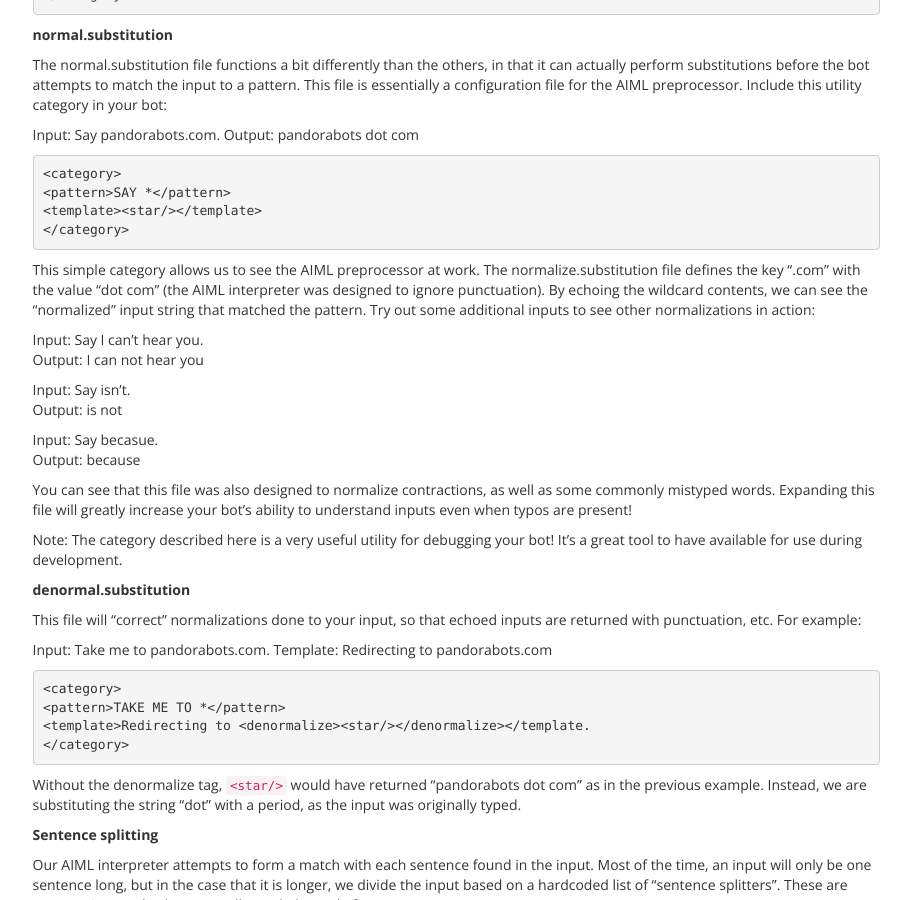
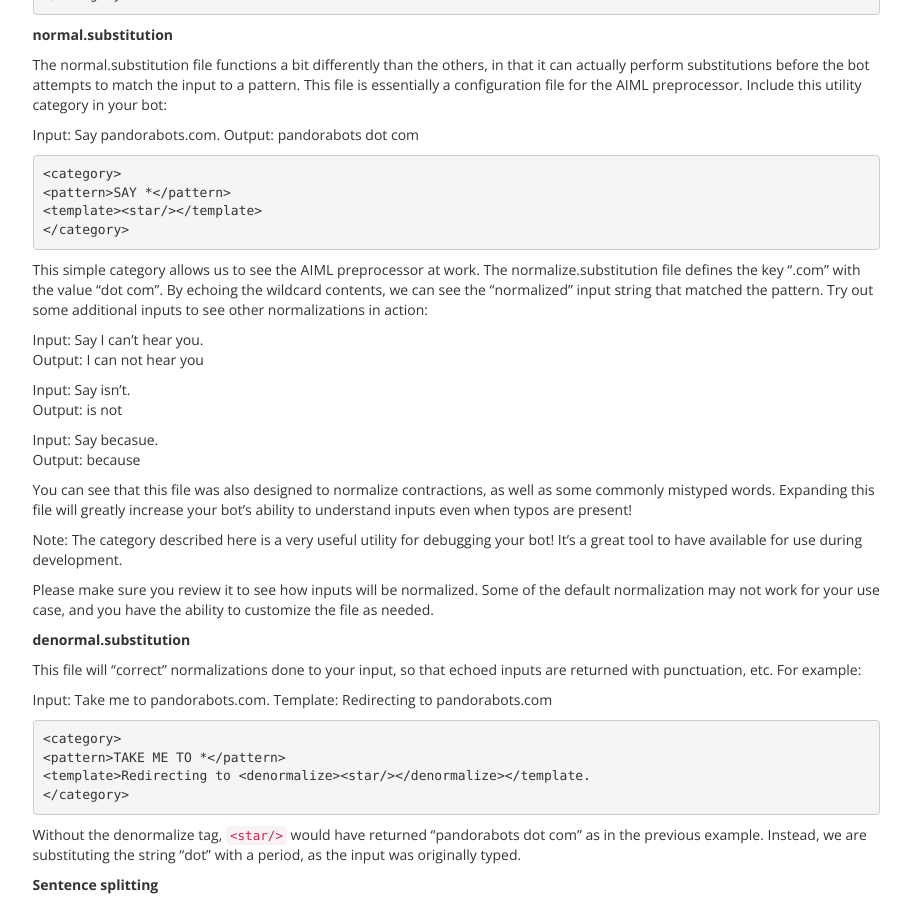
Before and after one commit to pandorabots/pandorabots.github.io, a Jekyll site: the page built from _tutorials/substitutions-and-sentence-splitting.md, in a window 1280 px wide and 900 px high, scrolled down 1268 px. Shown: the whole window, without its empty margins (330-1241 px from the left). Built offline with Jekyll 4.4.1, drawn with Linux system fonts in a browser that asks for light colours.

Commit message:
typo update

```diff
--- a/_tutorials/substitutions-and-sentence-splitting.md
+++ b/_tutorials/substitutions-and-sentence-splitting.md
@@ -70,7 +70,7 @@ Output: pandorabots dot com
     <template><star/></template>
     </category>
 
-This simple category allows us to see the AIML preprocessor at work. The normalize.substitution file defines the key ".com" with the value "dot com" (the AIML interpreter was designed to ignore punctuation). By echoing the wildcard contents, we can see the "normalized" input string that matched the pattern. Try out some additional inputs to see other normalizations in action:
+This simple category allows us to see the AIML preprocessor at work. The normalize.substitution file defines the key ".com" with the value "dot com". By echoing the wildcard contents, we can see the "normalized" input string that matched the pattern. Try out some additional inputs to see other normalizations in action:
 
 Input: Say I can’t hear you.
 Output: I can not hear you
@@ -84,6 +84,8 @@ Output: because
 You can see that this file was also designed to normalize contractions, as well as some commonly mistyped words. Expanding this file will greatly increase your bot’s ability to understand inputs even when typos are present!
 
 Note: The category described here is a very useful utility for debugging your bot! It’s a great tool to have available for use during development.
+
+Please make sure you review it to see how inputs will be normalized. Some of the default normalization may not work for your use case, and you have the ability to customize the file as needed.
 
 **denormal.substitution**
 
```
